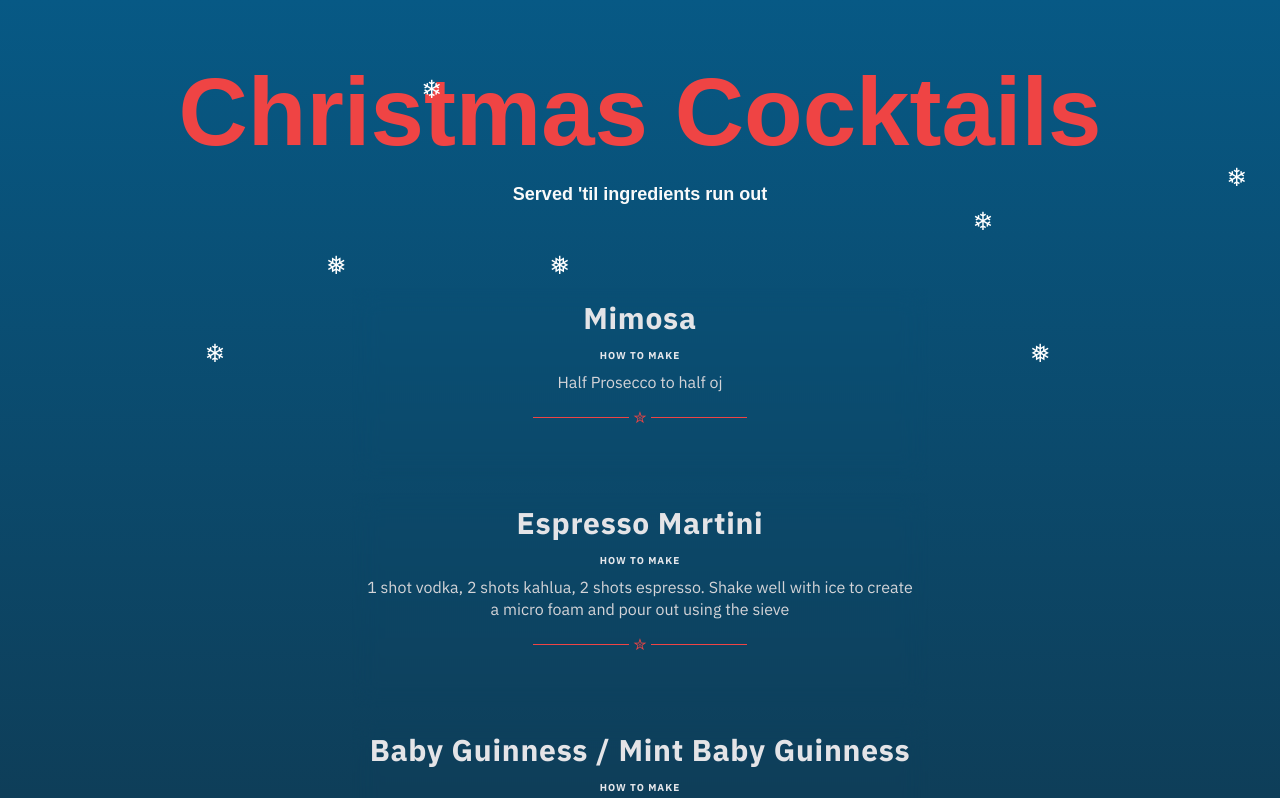
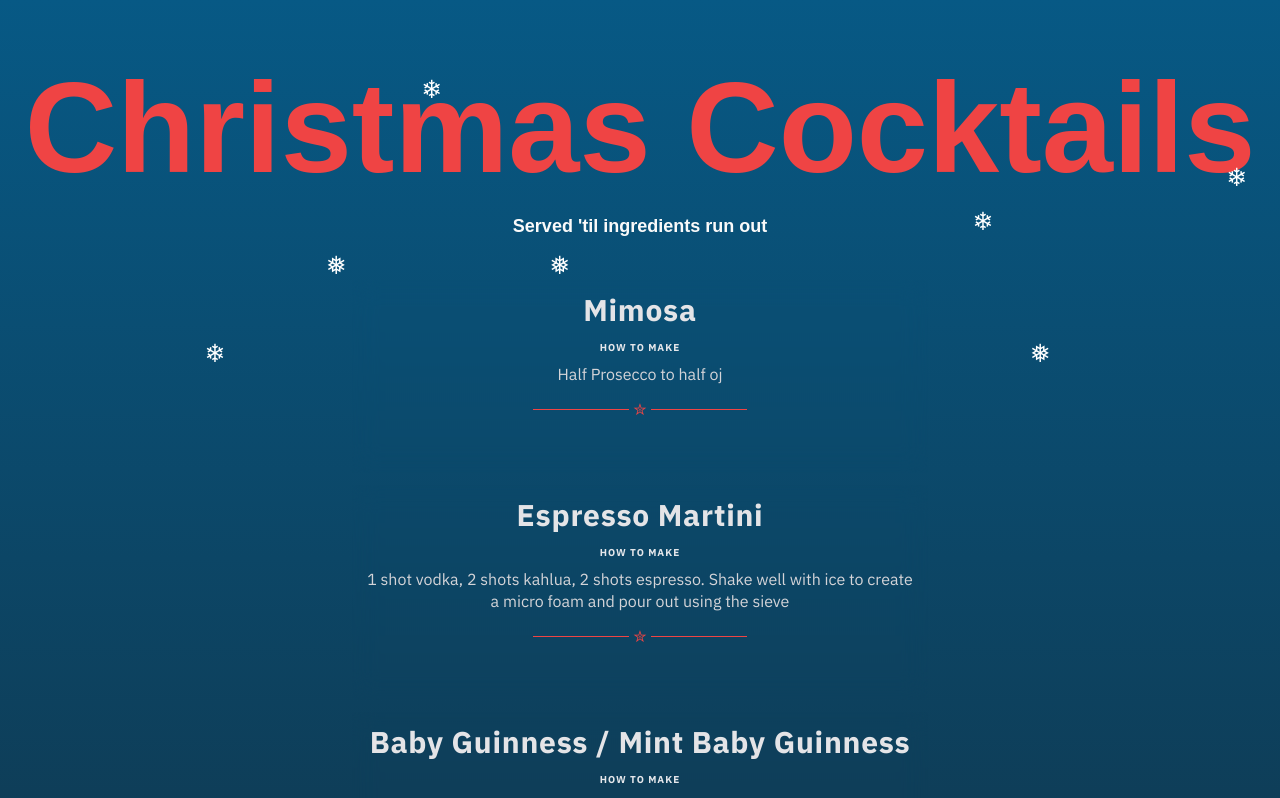
Before and after one commit to Kevasc/christmas-cocktails, a React (Create React App) app: page / in a window 1280 px wide. Shown: the top 798 px of the page. Built offline with nearby package versions, Linux system fonts and the light colour scheme; a web font is replaced by a local one.

Commit message:
updated font size

```diff
--- a/src/components/Home.jsx
+++ b/src/components/Home.jsx
@@ -14,10 +14,10 @@ const Home = () => {
         snowflakeCount={10}
         color="#ffffff"
       /> */}
-      <h1 className="mb-5 xl:text-8xl md:text-6xl text-shadow-black-200 text-6xl mt-10 font-bold text-red-500 font-clash text-center">
+      <h1 className="mb-5 xl:text-9xl md:text-8xl text-shadow-black-200 text-7xl mt-10 font-bold text-red-500 font-clash text-center">
         Christmas Cocktails
       </h1>
-      <p className="text-lg font-clash font-bold mb-20 text-zinc-50">
+      <p className="text-lg font-clash font-bold mb-10 text-zinc-50">
         Served 'til ingredients run out
       </p>
       {/* divider
```
